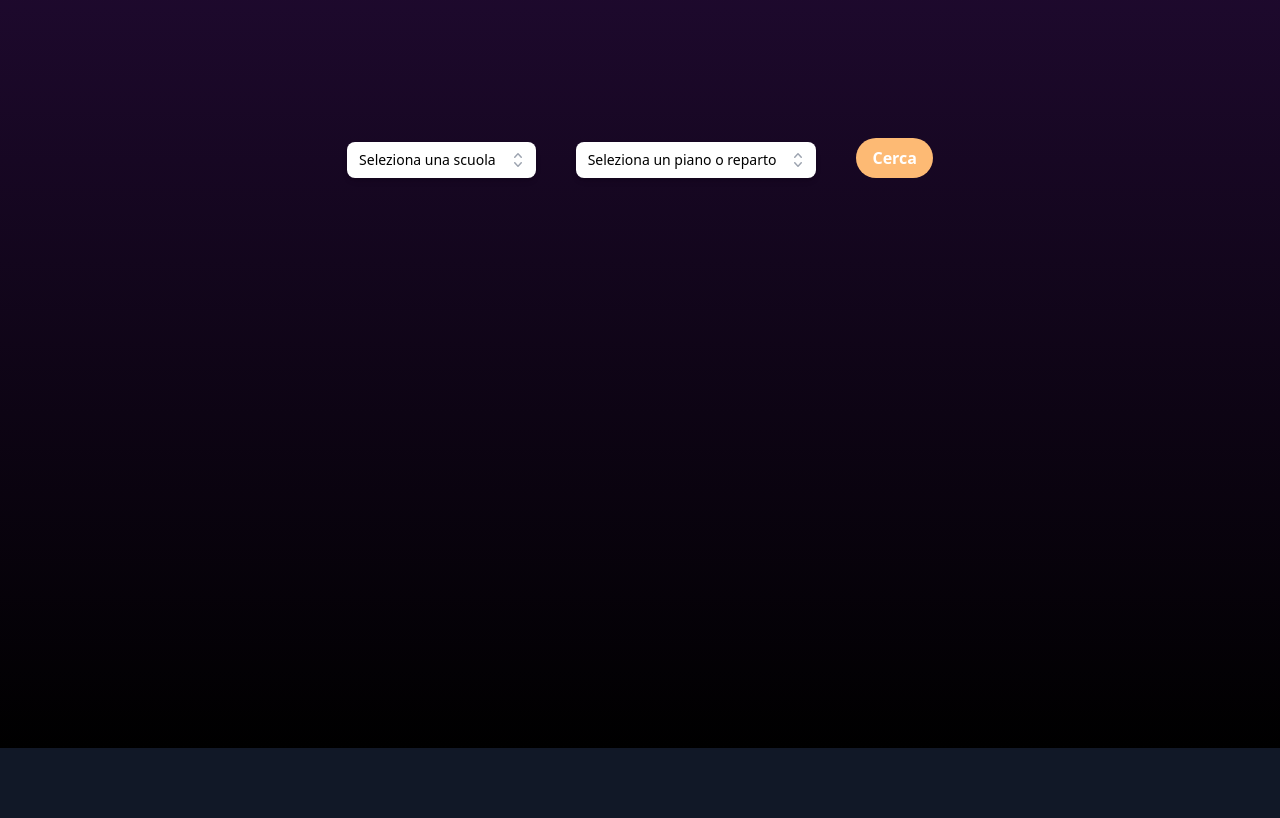
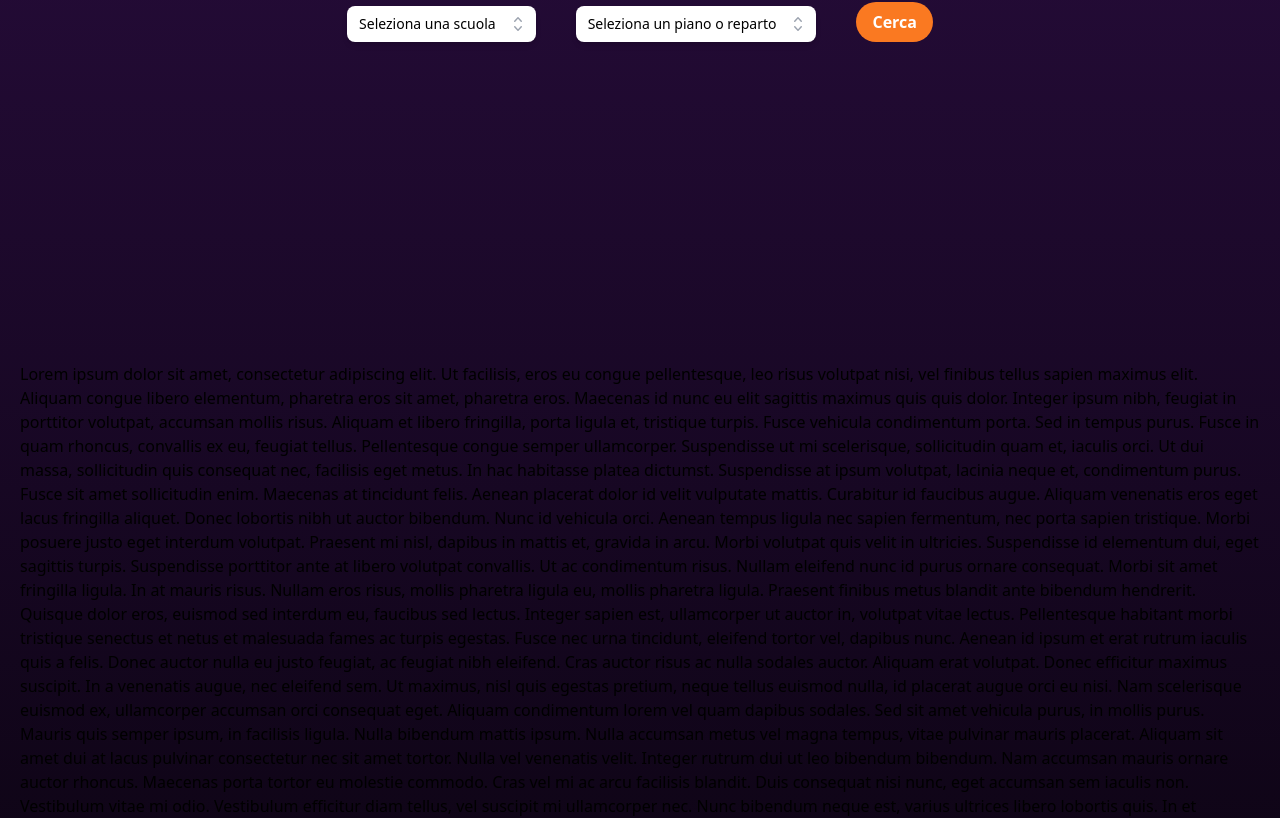
Before and after one commit to clo0432/FrontEnd-TPSIT-ESP, a React (Vite) app in the folder react-app/: page / in a window 1280 px wide. Shown: the part 326-1144 px from the top of the page. Before the commit the page ends 1074 px from the top, so only its background shows below. Built offline with nearby package versions, Linux system fonts and the light colour scheme; what taos would draw is missing.

Commit message:
fixato bug sidebar che saltava, ora è fluida

```diff
--- a/react-app/index.html
+++ b/react-app/index.html
@@ -11,8 +11,8 @@
     </head>
     <body>
         <div id="root"></div>
+        <!-- Per animazioni di vario genere cerca taos su internet PER IL MOMENTO NON IN UTLIZZO -->
         <script src="https://unpkg.com/taos@1.0.2/dist/taos.js"></script>
-        <!-- Per animazioni di vario genere cerca taos su internet PER IL MOMENTO NON IN UTLIZZO -->
         <script type="module" src="/src/main.jsx"></script>
     </body>
 </html>
--- a/react-app/src/scenes/mainPage/index.jsx
+++ b/react-app/src/scenes/mainPage/index.jsx
@@ -26,7 +26,7 @@ const MainPage = () => {
     );
 
     return (
-        <div id="mainpageContainer" className="px-5 pb-[250px] top-16">
+        <div id="mainpageContainer" className="px-5 pb-[250px] h-full">
             {/* Titolo */}
             <title className="page-title-text">
                 Benvenuto all'interno della demo!
@@ -61,7 +61,7 @@ const MainPage = () => {
                                         className={({ active }) =>
                                             `relative cursor-default select-none py-2 pl-10 pr-4 ${
                                                 active
-                                                    ? "bg-amber-100 text-amber-900"
+                                                    ? "bg-amber-100 text-[#FA7921]"
                                                     : "text-gray-900"
                                             }`
                                         }
@@ -169,17 +169,108 @@ const MainPage = () => {
                 </Listbox>
 
                 {/* Pulsante per cercare */}
-                <button className="bg-orange-300 hover:bg-orange-400 text-white font-bold py-2 px-4 rounded-full">
+                <button className="bg-[#FA7921] hover:bg-[#f98e47] text-white font-bold py-2 px-4 rounded-full">
                     Cerca
                 </button>
             </div>
 
             <p className="relative mt-96">
-                {/* Lorem ipsum dolor sit amet, consectetur adipiscing elit. Vestibulum imperdiet eros non sodales semper. Maecenas non neque a urna rhoncus lobortis eget malesuada tortor. Proin in leo convallis, vestibulum magna in, blandit orci. Sed eget mi ullamcorper, aliquam nisi vel, blandit lacus. Sed pretium ex in fringilla feugiat. Pellentesque auctor eget nibh nec lacinia. Sed tincidunt placerat ex non tincidunt. In ac lacinia tellus, ac pretium dui. Nullam tortor odio, viverra in purus sed, accumsan tincidunt quam. Lorem ipsum dolor sit amet, consectetur adipiscing elit. Vivamus maximus neque ipsum, vitae blandit nunc porta sit amet. Morbi vel nisl sit amet mauris vestibulum sodales ut at sem. Ut congue risus vitae varius tempus. Nunc interdum auctor est vel volutpat.
-                    Praesent dignissim, ante quis volutpat mollis, sapien tortor imperdiet leo, tincidunt varius eros metus et mi. Morbi purus velit, placerat in tellus iaculis, egestas aliquam tellus. Quisque ac dui eget magna scelerisque molestie. Integer condimentum vestibulum mauris id molestie. In hac habitasse platea dictumst. Nam porttitor quis lorem id luctus. Orci varius natoque penatibus et magnis dis parturient montes, nascetur ridiculus mus. Pellentesque porttitor fermentum lacinia. Sed vitae lorem imperdiet, elementum tortor eu, semper metus.
-                    Ut non orci tincidunt, ullamcorper lorem viverra, sodales ex. Vestibulum nisl lectus, tempus non iaculis quis, lobortis nec libero. Nunc commodo pretium eros eget scelerisque. Donec malesuada sodales erat. Sed mollis ligula sit amet sem sodales, sit amet lacinia massa porta. Suspendisse potenti. Aliquam eu neque lacinia diam eleifend tempor. Quisque ultricies ornare feugiat. Sed tincidunt fermentum ligula eu iaculis.
-                    Donec viverra tortor vel dui egestas venenatis. Sed pellentesque sem sed magna hendrerit, pulvinar vehicula nulla pulvinar. In blandit sagittis lectus, quis ultrices augue tristique vel. Vivamus eleifend, lorem quis rutrum vestibulum, ligula augue cursus erat, consectetur dignissim ex justo at sem. Praesent massa augue, lacinia nec ornare vel, pharetra ut dui. Nulla at magna quis elit pellentesque imperdiet. Vivamus elementum dui sagittis semper feugiat. Proin sagittis ex sit amet sollicitudin interdum. Mauris at ornare ex, ac condimentum justo. Etiam lacus purus, scelerisque ut molestie ac, bibendum sed mi. Ut eget vestibulum dolor. Mauris est lectus, tristique ac nisi et, gravida hendrerit ipsum. Mauris a nisl pharetra, venenatis augue nec, auctor lacus. Nam malesuada justo rhoncus efficitur pulvinar. Praesent euismod velit sed eros mollis aliquet.
-                    Nam non metus enim. Donec lobortis tortor ex, vitae tempor ante eleifend at. Integer et nisl nec quam posuere fermentum vel vitae ante. Vivamus tincidunt purus cursus ipsum malesuada pretium. In non lacus risus. Duis ullamcorper metus ac scelerisque volutpat. Sed erat nisi, sodales id est nec, pellentesque tempus nisl. Cras dapibus vestibulum aliquet. Vivamus auctor nulla tellus, non commodo ante venenatis ac. Sed congue, quam eget tincidunt sollicitudin, eros urna malesuada neque, ut maximus libero turpis a eros. Donec aliquet, ligula eu porttitor egestas, sem nibh interdum est, non egestas leo nibh sit amet purus. */}
+                Lorem ipsum dolor sit amet, consectetur adipiscing elit. Ut
+                facilisis, eros eu congue pellentesque, leo risus volutpat nisi,
+                vel finibus tellus sapien maximus elit. Aliquam congue libero
+                elementum, pharetra eros sit amet, pharetra eros. Maecenas id
+                nunc eu elit sagittis maximus quis quis dolor. Integer ipsum
+                nibh, feugiat in porttitor volutpat, accumsan mollis risus.
+                Aliquam et libero fringilla, porta ligula et, tristique turpis.
+                Fusce vehicula condimentum porta. Sed in tempus purus. Fusce in
+                quam rhoncus, convallis ex eu, feugiat tellus. Pellentesque
+                congue semper ullamcorper. Suspendisse ut mi scelerisque,
+                sollicitudin quam et, iaculis orci. Ut dui massa, sollicitudin
+                quis consequat nec, facilisis eget metus. In hac habitasse
+                platea dictumst. Suspendisse at ipsum volutpat, lacinia neque
+                et, condimentum purus. Fusce sit amet sollicitudin enim.
+                Maecenas at tincidunt felis. Aenean placerat dolor id velit
+                vulputate mattis. Curabitur id faucibus augue. Aliquam venenatis
+                eros eget lacus fringilla aliquet. Donec lobortis nibh ut auctor
+                bibendum. Nunc id vehicula orci. Aenean tempus ligula nec sapien
+                fermentum, nec porta sapien tristique. Morbi posuere justo eget
+                interdum volutpat. Praesent mi nisl, dapibus in mattis et,
+                gravida in arcu. Morbi volutpat quis velit in ultricies.
+                Suspendisse id elementum dui, eget sagittis turpis. Suspendisse
+                porttitor ante at libero volutpat convallis. Ut ac condimentum
+                risus. Nullam eleifend nunc id purus ornare consequat. Morbi sit
+                amet fringilla ligula. In at mauris risus. Nullam eros risus,
+                mollis pharetra ligula eu, mollis pharetra ligula. Praesent
+                finibus metus blandit ante bibendum hendrerit. Quisque dolor
+                eros, euismod sed interdum eu, faucibus sed lectus. Integer
+                sapien est, ullamcorper ut auctor in, volutpat vitae lectus.
+                Pellentesque habitant morbi tristique senectus et netus et
+                malesuada fames ac turpis egestas. Fusce nec urna tincidunt,
+                eleifend tortor vel, dapibus nunc. Aenean id ipsum et erat
+                rutrum iaculis quis a felis. Donec auctor nulla eu justo
+                feugiat, ac feugiat nibh eleifend. Cras auctor risus ac nulla
+                sodales auctor. Aliquam erat volutpat. Donec efficitur maximus
+                suscipit. In a venenatis augue, nec eleifend sem. Ut maximus,
+                nisl quis egestas pretium, neque tellus euismod nulla, id
+                placerat augue orci eu nisi. Nam scelerisque euismod ex,
+                ullamcorper accumsan orci consequat eget. Aliquam condimentum
+                lorem vel quam dapibus sodales. Sed sit amet vehicula purus, in
+                mollis purus. Mauris quis semper ipsum, in facilisis ligula.
+                Nulla bibendum mattis ipsum. Nulla accumsan metus vel magna
+                tempus, vitae pulvinar mauris placerat. Aliquam sit amet dui at
+                lacus pulvinar consectetur nec sit amet tortor. Nulla vel
+                venenatis velit. Integer rutrum dui ut leo bibendum bibendum.
+                Nam accumsan mauris ornare auctor rhoncus. Maecenas porta tortor
+                eu molestie commodo. Cras vel mi ac arcu facilisis blandit. Duis
+                consequat nisi nunc, eget accumsan sem iaculis non. Vestibulum
+                vitae mi odio. Vestibulum efficitur diam tellus, vel suscipit mi
+                ullamcorper nec. Nunc bibendum neque est, varius ultrices libero
+                lobortis quis. In et dignissim justo, vel convallis libero.
+                Nullam non commodo est. Suspendisse nulla leo, hendrerit et
+                feugiat a, interdum eu turpis. Quisque malesuada ante in tortor
+                iaculis pulvinar. Integer nec sagittis elit. Nullam et felis non
+                nibh accumsan gravida. Nulla quis lorem aliquam, hendrerit nisi
+                vel, fermentum turpis. Curabitur pretium eros elit, luctus
+                fermentum magna fringilla quis. Mauris maximus in nulla sed
+                luctus. Duis vitae laoreet turpis, id elementum justo. Mauris
+                fermentum sed est at ultrices. Maecenas vel est auctor, interdum
+                tellus et, aliquam leo. Suspendisse luctus ante in luctus
+                accumsan. Suspendisse pretium enim ut suscipit placerat. Cras
+                tortor risus, auctor vitae congue eget, tempus ac nulla. Quisque
+                ut augue dui. Phasellus vitae enim aliquet, blandit felis eu,
+                auctor magna. Proin in quam eget ligula fringilla consequat.
+                Integer in ipsum id odio imperdiet consequat eget a ante.
+                Integer maximus sodales blandit. Sed non nisi consequat,
+                venenatis ante ac, pulvinar arcu. Nam urna urna, fermentum vitae
+                vehicula eu, viverra a dolor. Sed eros sem, auctor sed velit
+                quis, fringilla placerat erat. Sed ut risus at nunc blandit
+                congue luctus in justo. Morbi vestibulum pretium tortor, eget
+                vestibulum nisi fringilla vel. Vestibulum lobortis nec eros id
+                porta. Suspendisse vestibulum sed eros sed sagittis. Quisque
+                scelerisque neque ligula, ac ultrices nulla fringilla et. Proin
+                massa nibh, egestas non mi at, tincidunt pellentesque nulla.
+                Phasellus tristique diam nec ex lobortis viverra. Nam
+                sollicitudin ultrices dui non ullamcorper. In hac habitasse
+                platea dictumst. Curabitur mauris nisl, eleifend vel felis nec,
+                interdum blandit erat. Suspendisse potenti. Mauris sit amet
+                risus at felis facilisis luctus sit amet non ligula. Ut commodo
+                libero diam, in varius turpis tempor sed. Donec sapien nisi,
+                imperdiet id diam sed, vulputate malesuada ex. Donec feugiat
+                arcu et ex ornare, ut accumsan velit vehicula. Morbi quis
+                blandit felis, at tempus felis. Praesent vel diam lacus. Integer
+                gravida gravida sodales. Praesent urna eros, rhoncus eget
+                rhoncus ultrices, mattis sed sem. Fusce lobortis et massa eu
+                malesuada. Suspendisse porttitor mi tortor, eget tempus orci
+                facilisis vitae. In vitae orci sit amet est sollicitudin blandit
+                quis at orci. Nam vel porttitor augue. Ut neque velit,
+                ullamcorper et consequat mollis, pulvinar quis massa. Sed porta
+                odio ut porta consectetur. Pellentesque et magna quis orci
+                euismod eleifend. Donec id neque nec lorem gravida tristique.
+                Donec dapibus nunc ac ipsum viverra, sit amet rhoncus elit
+                malesuada. Phasellus eleifend orci nec tristique mattis. Etiam
+                euismod nunc ipsum, a suscipit lorem imperdiet at. Donec
+                molestie nibh eu ornare euismod. Donec eget tincidunt ex, quis
+                rhoncus sapien.
             </p>
         </div>
     );
```
Also changed, not shown: react-app/src/index.css (+4 -4 lines), react-app/src/scenes/global/Topbar.jsx (+7 -4 lines).
